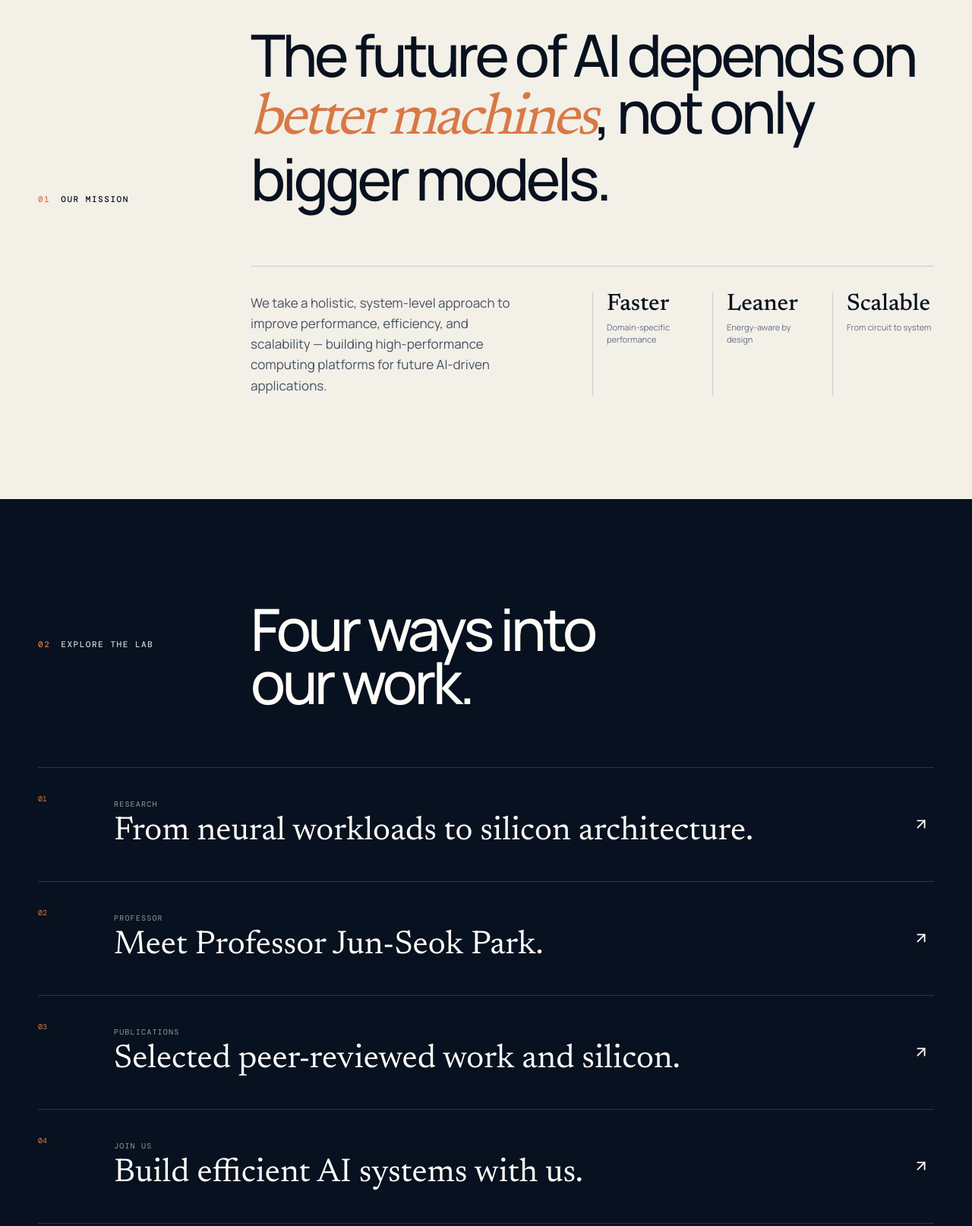
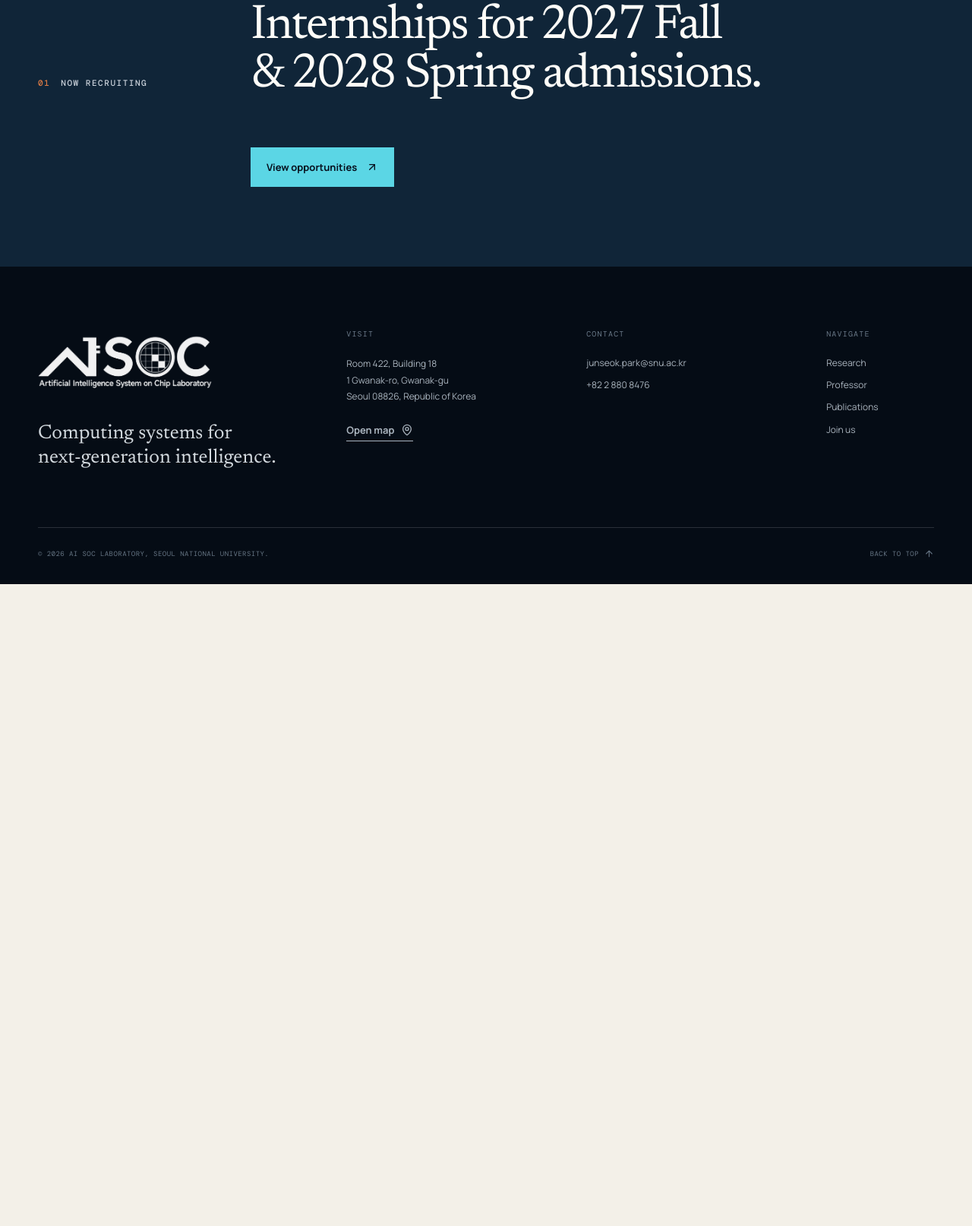
Before and after one commit to SNUAISoC/AISoC.github.io, a plain HTML site: page index.html in a window 1280 px wide. Shown: the part 922-2536 px from the top of the page at 76% size. After the commit the page ends 1691 px from the top, so only its background shows below. Drawn offline with nearby package versions, Linux system fonts and the light colour scheme.

Commit message:
fix main page

```diff
--- a/index.html
+++ b/index.html
@@ -27,14 +27,7 @@
       </div>
       <div class="hero-foot shell"><p>Department of Electrical &amp; Computer Engineering</p><p>Seoul National University · Seoul, Korea</p><span>37.459° N / 126.952° E</span></div>
     </section>
-    <section class="manifesto section-pad"><div class="shell manifesto-grid"><p class="section-kicker reveal"><span>01</span> Our mission</p><div><h2 class="statement reveal">The future of AI depends on <em>better machines</em>, not only bigger models.</h2><div class="manifesto-bottom reveal delay-1"><p>We take a holistic, system-level approach to improve performance, efficiency, and scalability — building high-performance computing platforms for future AI-driven applications.</p><div class="principles"><div><strong>Faster</strong><span>Domain-specific performance</span></div><div><strong>Leaner</strong><span>Energy-aware by design</span></div><div><strong>Scalable</strong><span>From circuit to system</span></div></div></div></div></div></section>
-    <section class="home-directory section-pad" aria-labelledby="directory-title"><div class="shell"><div class="directory-head reveal"><p class="section-kicker inverse"><span>02</span> Explore the lab</p><h2 id="directory-title">Four ways into<br>our work.</h2></div><div class="directory-list">
-      <a class="directory-row page-link reveal" href="research.html"><span>01</span><div><p>Research</p><h3>From neural workloads to silicon architecture.</h3></div><i data-lucide="arrow-up-right" aria-hidden="true"></i></a>
-      <a class="directory-row page-link reveal" href="professor.html"><span>02</span><div><p>Professor</p><h3>Meet Professor Jun-Seok Park.</h3></div><i data-lucide="arrow-up-right" aria-hidden="true"></i></a>
-      <a class="directory-row page-link reveal" href="publications.html"><span>03</span><div><p>Publications</p><h3>Selected peer-reviewed work and silicon.</h3></div><i data-lucide="arrow-up-right" aria-hidden="true"></i></a>
-      <a class="directory-row page-link reveal" href="join.html"><span>04</span><div><p>Join us</p><h3>Build efficient AI systems with us.</h3></div><i data-lucide="arrow-up-right" aria-hidden="true"></i></a>
-    </div></div></section>
-    <section class="home-recruit reveal"><div class="shell home-recruit-grid"><p class="section-kicker inverse"><span>03</span> Now recruiting</p><div><h2>Internships for 2027 Fall<br>&amp; 2028 Spring admissions.</h2><a class="button button-light page-link" href="join.html">View opportunities <i data-lucide="arrow-up-right" aria-hidden="true"></i></a></div></div></section>
+    <section class="home-recruit reveal"><div class="shell home-recruit-grid"><p class="section-kicker inverse"><span>01</span> Now recruiting</p><div><h2>Internships for 2027 Fall<br>&amp; 2028 Spring admissions.</h2><a class="button button-light page-link" href="join.html">View opportunities <i data-lucide="arrow-up-right" aria-hidden="true"></i></a></div></div></section>
   </main>
   <footer class="site-footer"><div class="shell footer-grid"><div><a href="index.html"><img class="footer-logo" src="assets/images/aisoc-logo-transparent.png" alt="AI SOC Laboratory"></a><p>Computing systems for<br>next-generation intelligence.</p></div><div><p class="mono">VISIT</p><address>Room 422, Building 18<br>1 Gwanak-ro, Gwanak-gu<br>Seoul 08826, Republic of Korea</address><a class="text-link" href="https://maps.google.com/?q=Building+18+Seoul+National+University" target="_blank" rel="noopener">Open map <i data-lucide="map-pin" aria-hidden="true"></i></a></div><div><p class="mono">CONTACT</p><a href="mailto:junseok.park@snu.ac.kr">junseok.park@snu.ac.kr</a><a href="tel:+8228808476">+82 2 880 8476</a></div><div class="footer-nav"><p class="mono">NAVIGATE</p><a href="research.html">Research</a><a href="professor.html">Professor</a><a href="publications.html">Publications</a><a href="join.html">Join us</a></div></div><div class="shell footer-bottom"><p>© <span data-year></span> AI SoC Laboratory, Seoul National University.</p><a href="#top">Back to top <i data-lucide="arrow-up" aria-hidden="true"></i></a></div></footer>
 </body>
```
